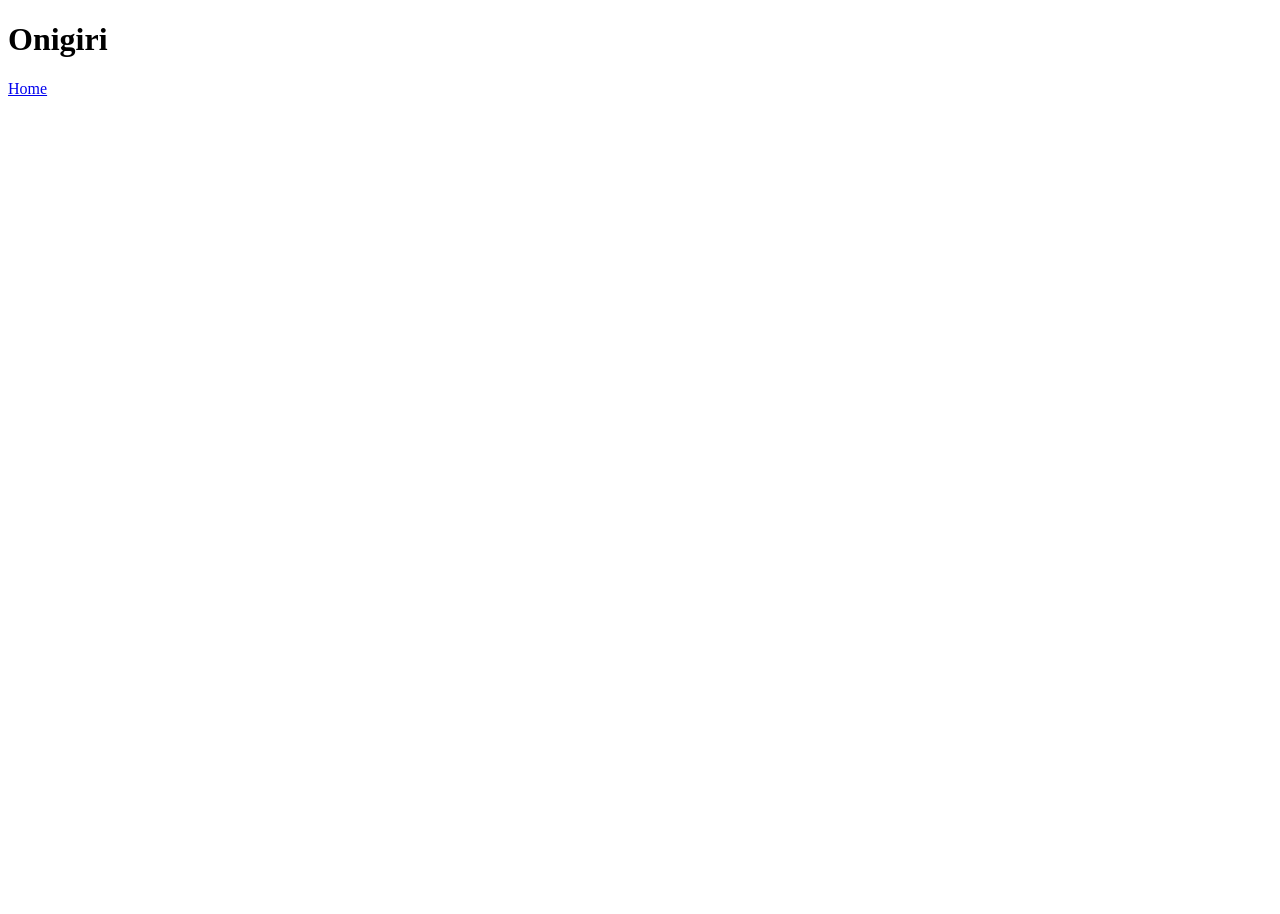
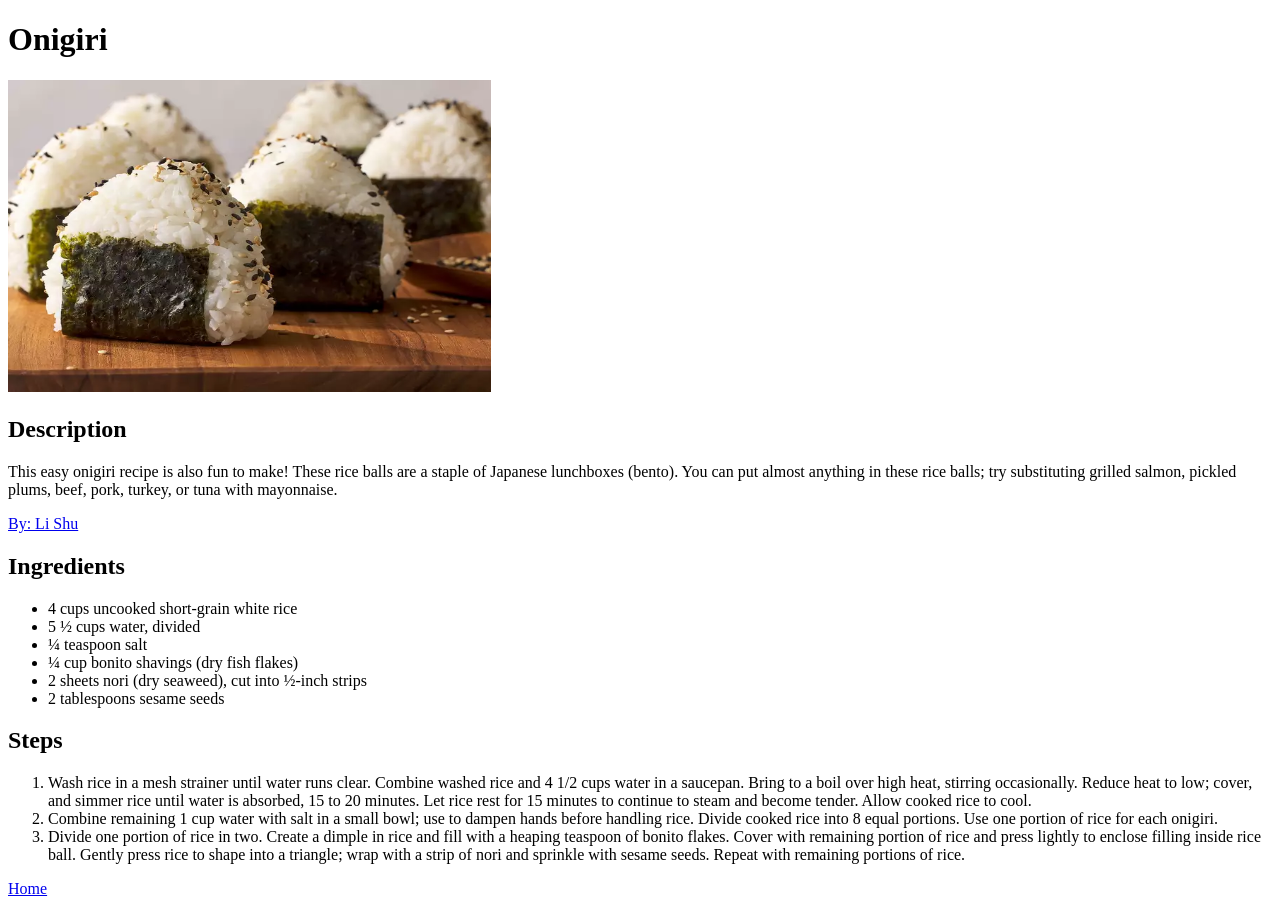
Before and after one commit to GlassD0ll/odin-recipes, a plain HTML site: page recipes/onigiri.html in a window 1280 px wide. Before the commit the page ends 800 px from the top, so only its background shows below. Drawn offline with Linux system fonts and the light colour scheme.

Commit message:
Add content to onigiri page
Filled in the onigiri page by adding an image of the meal, a section
with a description of the meal, a section with the ingredients, and a
section with the steps to make the meal.

Also added image directory to root for holding all images for the site.

```diff
--- a/recipes/onigiri.html
+++ b/recipes/onigiri.html
@@ -8,6 +8,33 @@
   <body>
     <h1>Onigiri</h1>
 
+    <img src="../img/onigiri.webp" alt="Onigiri rice balls sitting on a cutting board" height="312" width="483">
+
+    <h2>Description</h2>
+    <p>This easy onigiri recipe is also fun to make! These rice balls are a staple of Japanese lunchboxes (bento). You can put almost anything in these rice balls; try substituting grilled salmon, pickled plums, beef, pork, turkey, or tuna with mayonnaise.</p>
+    <p>
+      <a href="https://www.allrecipes.com/recipe/140422/onigiri-japanese-rice-balls/">By: Li Shu</a>
+    </p>
+
+    <h2>Ingredients</h2>
+    <ul>
+      <li>4 cups uncooked short-grain white rice</li>
+      <li>5 &frac12 cups water, divided</li>
+      <li>&frac14 teaspoon salt</li>
+      <li>&frac14 cup bonito shavings (dry fish flakes)</li>
+      <li>2 sheets nori (dry seaweed), cut into &frac12-inch strips</li>
+      <li>2 tablespoons sesame seeds</li>
+    </ul>
+
+    <h2>Steps</h2>
+    <ol>
+      <li>Wash rice in a mesh strainer until water runs clear. Combine washed rice and 4 1/2 cups water in a saucepan. Bring to a boil over high heat, stirring occasionally. Reduce heat to low; cover, and simmer rice until water is absorbed, 15 to 20 minutes. Let rice rest for 15 minutes to continue to steam and become tender. Allow cooked rice to cool.</li>
+      <li>Combine remaining 1 cup water with salt in a small bowl; use to dampen hands before handling rice. Divide cooked rice into 8 equal portions. Use one portion of rice for each onigiri. </li>
+      <li>Divide one portion of rice in two. Create a dimple in rice and fill with a heaping teaspoon of bonito flakes. Cover with remaining portion of rice and press lightly to enclose filling inside rice ball. Gently press rice to shape into a triangle; wrap with a strip of nori and sprinkle with sesame seeds. Repeat with remaining portions of rice.</li>
+    </ol>
+
+    <p>
     <a href="../index.html">Home</a>
+    </p>
   </body>
 </html>
```
Also changed, not shown: img/onigiri.webp (added).
